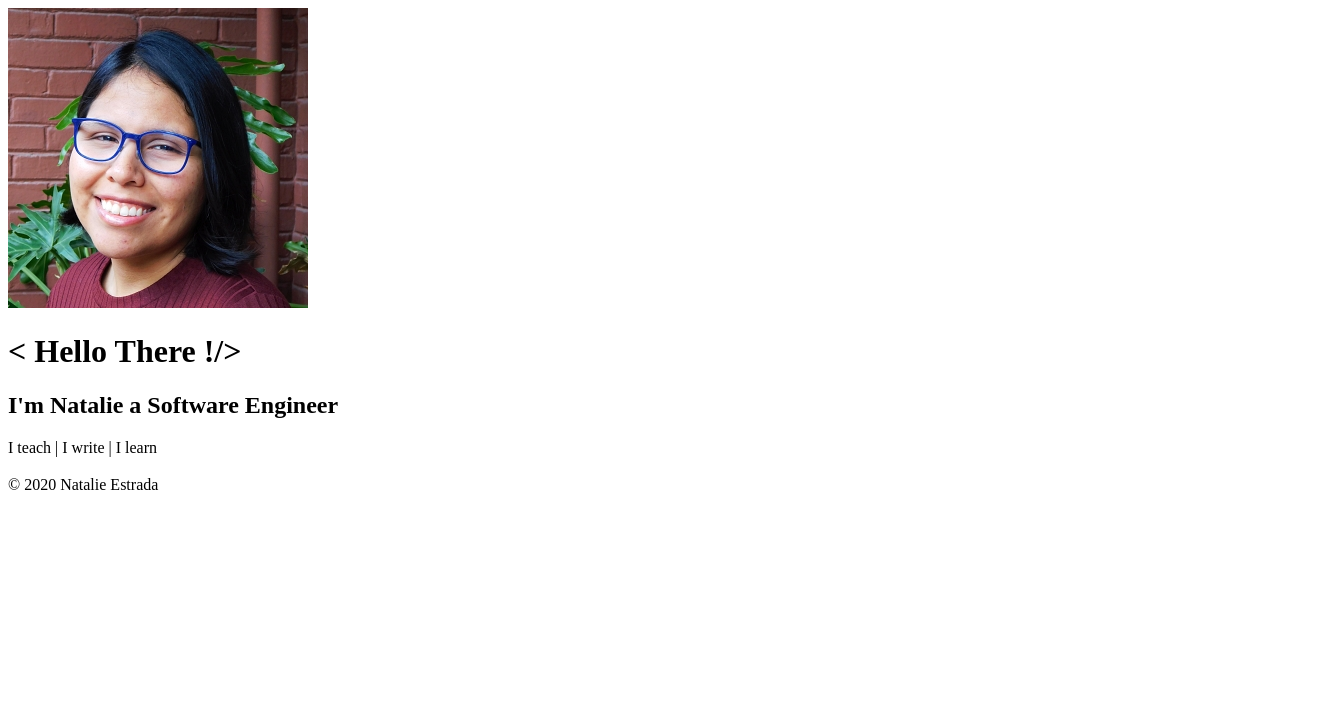
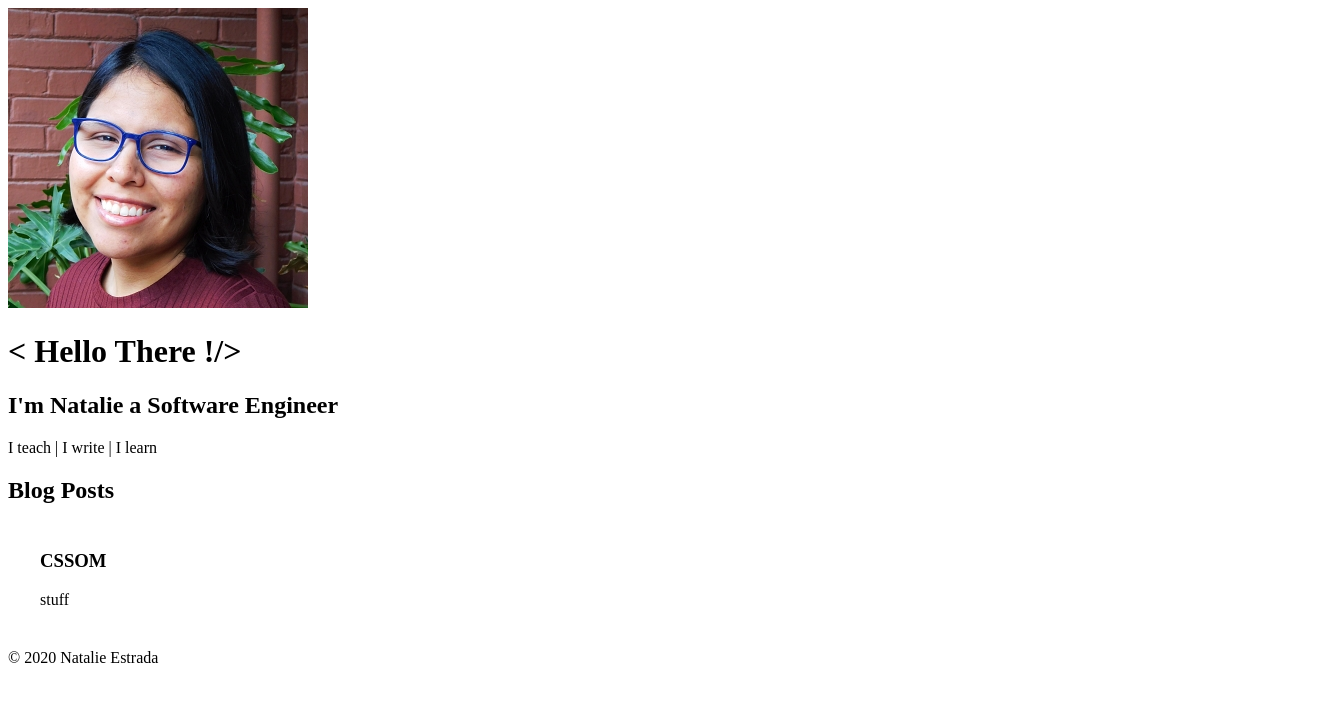
Before and after one commit to nmestrada/portfolio-nextjs, a Next.js app: page / in a window 1280 px wide. Shown: the top 702 px of the page, 1336 px wide, since content can reach past the window. Built offline with nearby package versions, Linux system fonts and the light colour scheme.

Commit message:
Comitting stuff

```diff
--- a/components/Blog.jsx
+++ /dev/null
@@ -1,8 +0,0 @@
-import React from 'react'
-
-export const Blog = ({content,title}) => (
-    <article>
-        <h3>{title}</h3>
-        <p>{content}</p>
-    </article>
-)
--- /dev/null
+++ b/components/Post/Post.js
@@ -0,0 +1,13 @@
+import { useRouter } from 'next/router';
+import styles from './Post.module.css';
+
+export default function Post({ content, title }) {
+  const  pop  = 'helllo'
+  return (
+    <article className={styles.post}>
+      <h3>{title}</h3>
+      <p>{content}</p>
+      <p></p>
+    </article>
+  );
+}
--- /dev/null
+++ b/components/Post/Post.module.css
@@ -0,0 +1,4 @@
+.post {
+    width: 100%;
+    padding: 0.5rem 2rem;
+}
--- a/pages/index.js
+++ b/pages/index.js
@@ -1,32 +1,30 @@
 //import Head from 'next/head';
-//import axios from 'axios';
-//import { useState, useEffect } from 'react';
-//import SingleProject from '../components/SingleProject';
+import axios from 'axios';
+import { useState, useEffect } from 'react';
 import AboutV2 from '../components/AboutV2';
-import { Blog } from '../components/Blog';
-//import Scrollspy from 'react-scrollspy';
+import Post from '../components/Post/Post';
 
 export default function Home() {
-  //const [projects, setProjects] = useState([]);
+  const [posts, setPosts] = useState([]);
   //const [navClass, setNavClass] = useState('nav');
-  //   useEffect(() => {
-  //     axios
-  //       .get('/api/projects')
-  //       .then((res) => {
-  //         setProjects(res.data);
-  //       })
-  //       .catch((err) => console.log(err.message));
-  //     window.addEventListener('scroll', function () {
-  //       // add throttle instead this calllback
-  //       let heroHeight = document.querySelector('.hero').clientHeight;
-  //       console.log('hero height', heroHeight);
-  //       if (window.scrollY > heroHeight) {
-  //         setNavClass('nav solid');
-  //       } else {
-  //         setNavClass('nav');
-  //       }
-  //     });
-  //   }, []);
+  useEffect(() => {
+    axios
+      .get('/api/blogPosts')
+      .then((res) => {
+        setPosts(res.data);
+      })
+      .catch((err) => console.log(err.message));
+    //   window.addEventListener('scroll', function () {
+    //     // add throttle instead this calllback
+    //     let heroHeight = document.querySelector('.hero').clientHeight;
+    //     console.log('hero height', heroHeight);
+    //     if (window.scrollY > heroHeight) {
+    //       setNavClass('nav solid');
+    //     } else {
+    //       setNavClass('nav');
+    //     }
+    //   });
+  }, []);
   //scrolling navbar control
 
   return (
@@ -34,7 +32,10 @@ export default function Home() {
       <main>
         <AboutV2 />
         <section className="blog">
-          <Blog />
+          <h2>Blog Posts</h2>
+          {posts.map((post) => (
+            <Post {...post} />
+          ))}
         </section>
       </main>
 
--- a/styles/index.css
+++ b/styles/index.css
@@ -8,6 +8,8 @@ body {
 
  /* background: radial-gradient(circle, rgba(238,174,202,1) 0%,#912F56) */
  background-color: #E2B4C8;
+ background-image: -webkit-linear-gradient(56deg, #F7A9A8 50%, #EFAAC4 50%);
+
 
 }
 
@@ -321,6 +323,7 @@ About Styles
   /* width:80%; */
   align-items: center;
   justify-content: center;
+  color: #161B33;
 }
 .about img {
   height: 10rem;
@@ -367,6 +370,9 @@ About Styles
   display: flex;
   flex-direction: column;
   align-items: center;
+  width: 70%;
+  border-radius: 15px;
+  padding: 2rem;
 }
 .hero h1 {
   font-size: 3rem;
```
Also changed, not shown: public/vercel.svg (deleted), 1 other file (tests, documents, lock files or other folders).
